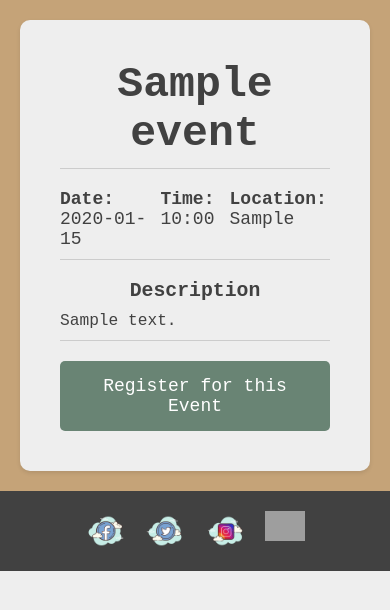
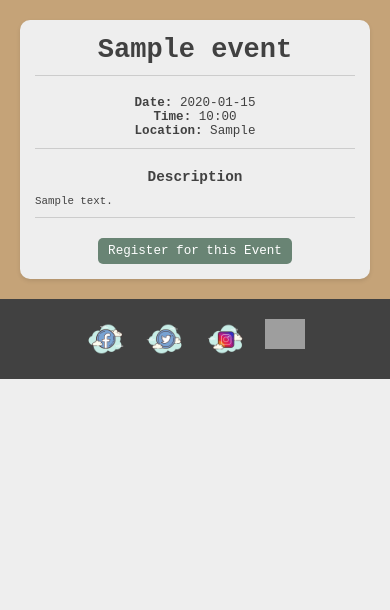
Before and after one commit to Ebube-Ochemba/AidAlley, a Flask app: page /events/1 in a window 390 px wide. Shown: the part 51-661 px from the top of the page. Run offline with Flask 3, Linux system fonts and the light colour scheme; tables that the repository leaves empty hold one stand-in row (values such as "Sample post"); some libraries are stand-ins or nearby versions; grey boxes are pictures that could not be loaded.

Commit message:
responsive features

```diff
--- a/web_app/static/styles/event-details.css
+++ b/web_app/static/styles/event-details.css
@@ -3,7 +3,6 @@
     padding: 20px;
     background-color: #C5A378;
 }
-
 .event-detail {
     background-color: #EEEEEE;
     padding: 40px;
@@ -13,17 +12,14 @@
     margin: 0 auto;
     text-align: center;
 }
-
 .events-header {
     margin-bottom: 20px;
     border-bottom: 1px solid #CCCCCC;
 }
-
 .events-header h2 {
     font-size: 2.4em;
     margin-bottom: 10px;
 }
-
 .event-info {
     display: flex;
     justify-content: space-around;
@@ -31,34 +27,28 @@
     border-bottom: 1px solid #CCCCCC;
     padding-bottom: 10px;
 }
-
 .event-info p {
     font-size: 1.0em;
     margin-bottom: 0;
 }
-
 .event-description {
     text-align: center;
     margin-bottom: 20px;
     border-bottom: 1px solid #CCCCCC;
     padding-bottom: 10px;
 }
-
 .event-description h3 {
     font-size: 1.1em;
     margin-bottom: 10px;
 }
-
 .event-description p {
     font-size: 0.9em;
 }
-
 .event-buttons {
     display: flex;
     justify-content: center;
     margin-top: 20px;
 }
-
 .event-register-button {
     display: inline-block;
     background-color: #698474;
@@ -66,10 +56,91 @@
     padding: 15px 30px;
     border-radius: 5px;
     font-size: 1em;
-    text-decoration: none;  /* Remove underline from links */
     transition: background-color 0.3s ease;  /* Smooth transition for hover effect */
 }
-
 .event-register-button:hover {
     background-color: #9EB58E;
 }
+
+
+/* Media Queries for Responsiveness */
+
+/* Tablets and small screens */
+@media only screen and (max-width: 960px) {
+    .event-detail {
+        padding: 30px;
+        max-width: 600px;
+    }
+    .events-header h2 {
+        font-size: 2.0em;
+    }
+    .event-info {
+        flex-direction: column;
+        align-items: flex-start;
+    }
+    .event-info p {
+        font-size: 0.9em;
+        text-align: left;
+    }
+    .event-description h3 {
+        font-size: 1.0em;
+    }
+    .event-description p {
+        font-size: 0.8em;
+    }
+    .event-register-button {
+        padding: 10px 20px;
+        font-size: 0.9em;
+    }
+}
+
+/* Mobile devices */
+@media only screen and (max-width: 768px) {
+    .event-detail {
+        padding: 20px;
+        max-width: 100%;
+    }
+    .events-header h2 {
+        font-size: 1.8em;
+    }
+    .event-info p {
+        font-size: 0.8em;
+    }
+    .event-description h3 {
+        font-size: 0.9em;
+    }
+    .event-description p {
+        font-size: 0.7em;
+    }
+    .event-register-button {
+        padding: 8px 15px;
+        font-size: 0.8em;
+    }
+}
+
+/* Small mobile devices */
+@media only screen and (max-width: 400px) {
+    .event-detail {
+        padding: 15px;
+    }
+    .events-header h2 {
+        font-size: 1.5em;
+    }
+    .event-info {
+        align-items: center;
+        text-align: center;
+    }
+    .event-info p {
+        font-size: 0.7em;
+    }
+    .event-description h3 {
+        font-size: 0.8em;
+    }
+    .event-description p {
+        font-size: 0.6em;
+    }
+    .event-register-button {
+        padding: 6px 10px;
+        font-size: 0.7em;
+    }
+}
```
